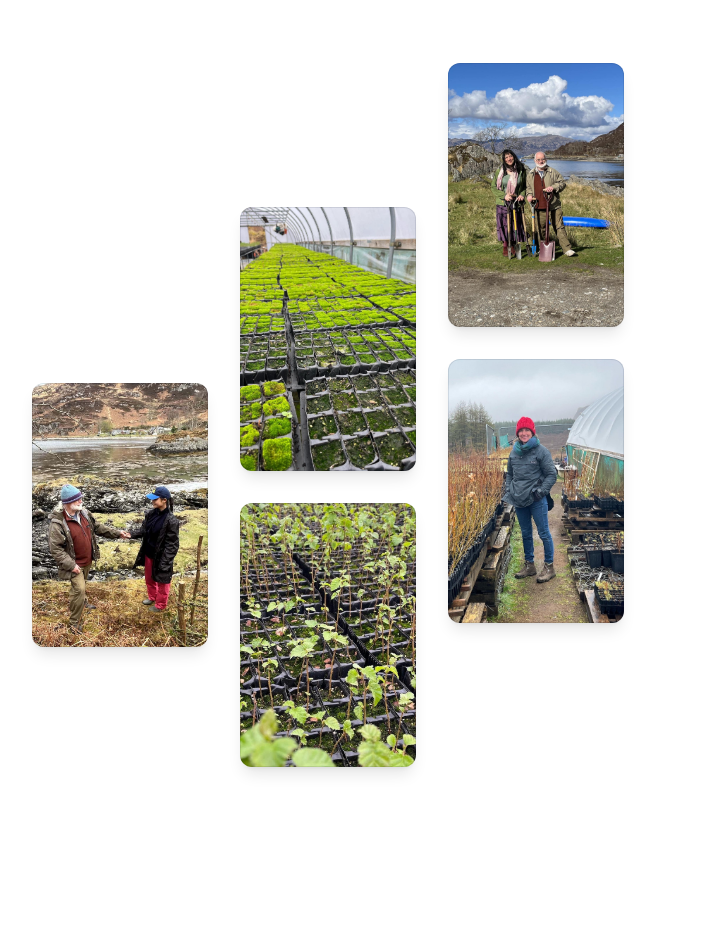
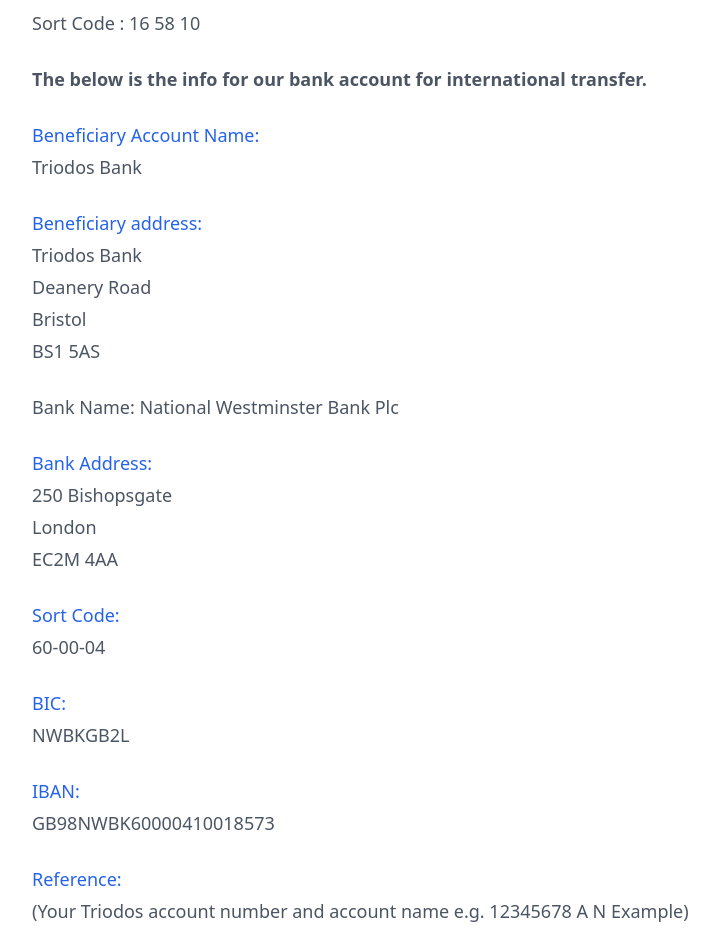
Before and after one commit to nirdoshyaqin/trees_for_hope, a Next.js app: page /tree_planting in a window 1280 px wide. Shown: the part 1347-2278 px from the top of the page, without its empty margins (256-975 px from the left). Built offline with nearby package versions, Linux system fonts and the light colour scheme.

Commit message:
テキスト情報（銀行口座）の追加

```diff
--- a/pages/tree_planting.js
+++ b/pages/tree_planting.js
@@ -70,7 +70,46 @@
                 <p className="mt-6 text-lg leading-8 text-gray-600">Please fill the form below to sponsor a grove of trees. Please feel free to add your words and images ( if any ) for the dedication.</p>
                 <p className="mt-6 text-lg leading-8 text-gray-600">Payment method : bank transfer</p>
                 <p className="mt-6 text-lg leading-8 text-gray-600">
+                  <b>The information below is for bank transfer from the UK</b>
+                </p>
+                <p className="mt-6 text-lg leading-8 text-gray-600">
                   Trees for Hope, Rewilding the Fertile Crescent<br></br>Account : 20673701<br></br>​Sort Code : 16 58 10
+                </p>
+                <p className="mt-6 text-lg leading-8 text-gray-600">
+                  <b>The below is the info for our bank account for international transfer.</b>
+                </p>
+                <p className="mt-6 text-lg leading-8 text-gray-600">
+                  <span className="text-blue-600">Beneficiary Account Name:</span>
+                  <br></br>Triodos Bank
+                </p>
+                <p className="mt-6 text-lg leading-8 text-gray-600">
+                  <span className="text-blue-600">Beneficiary address:</span>
+                  <br></br>Triodos Bank<br></br>Deanery Road<br></br>Bristol<br></br>BS1 5AS
+                </p>
+                <p className="mt-6 text-lg leading-8 text-gray-600">Bank Name: National Westminster Bank Plc</p>
+                <p className="mt-6 text-lg leading-8 text-gray-600">
+                  <span className="text-blue-600">Bank Address:</span>
+                  <br></br>250 Bishopsgate<br></br>London<br></br>EC2M 4AA
+                </p>
+                <p className="mt-6 text-lg leading-8 text-gray-600">
+                  <span className="text-blue-600">Sort Code:</span>
+                  <br></br>60-00-04
+                </p>
+                <p className="mt-6 text-lg leading-8 text-gray-600">
+                  <span className="text-blue-600">BIC:</span>
+                  <br></br>NWBKGB2L
+                </p>
+                <p className="mt-6 text-lg leading-8 text-gray-600">
+                  <span className="text-blue-600">IBAN:</span>
+                  <br></br>GB98NWBK60000410018573
+                </p>
+                <p className="mt-6 text-lg leading-8 text-gray-600">
+                  <span className="text-blue-600">Reference:</span>
+                  <br></br>(Your Triodos account number and account name e.g. 12345678 A N Example)
+                </p>
+                <p className="mt-6 text-lg leading-8 text-gray-600">Please ensure you provide all of the above details, especially the reference or the deposit may not reach your Triodos account.</p>
+                <p className="mt-6 text-lg leading-8 text-gray-600">
+                  Much gratitude,<br></br>Pupak
                 </p>
                 <div className="mx-auto max-w-2xl gap-x-14 lg:mx-0 lg:flex lg:max-w-none lg:items-center"></div>
                 <div className="mt-80px mt-20 flex justify-end gap-8 sm:-mt-44 sm:justify-start sm:pl-20 lg:pl-0">
```
